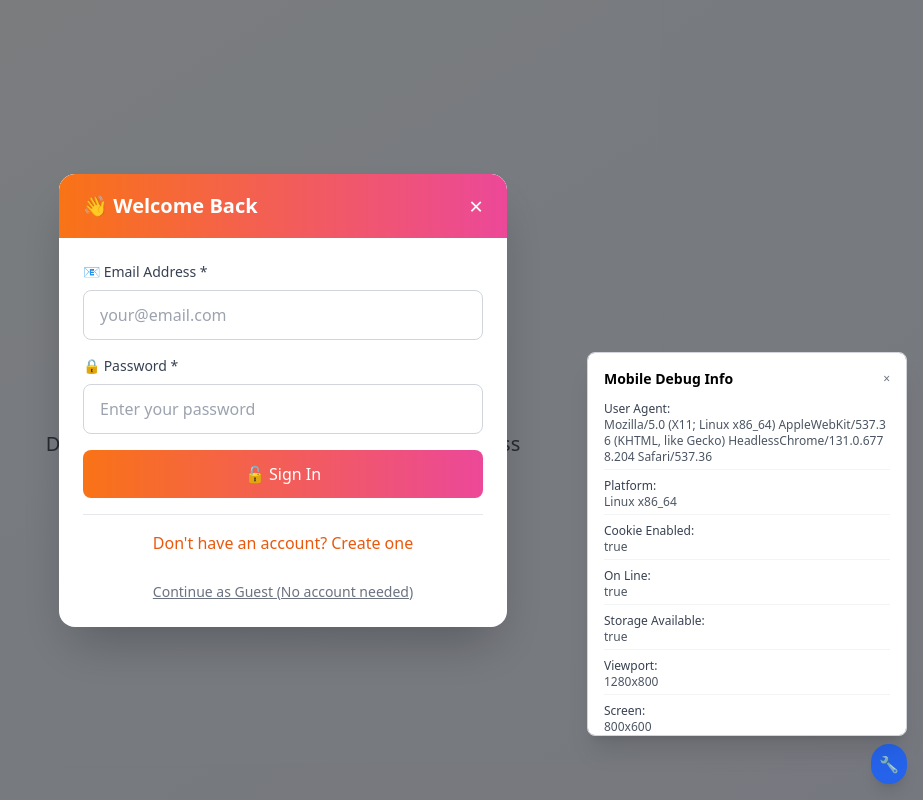
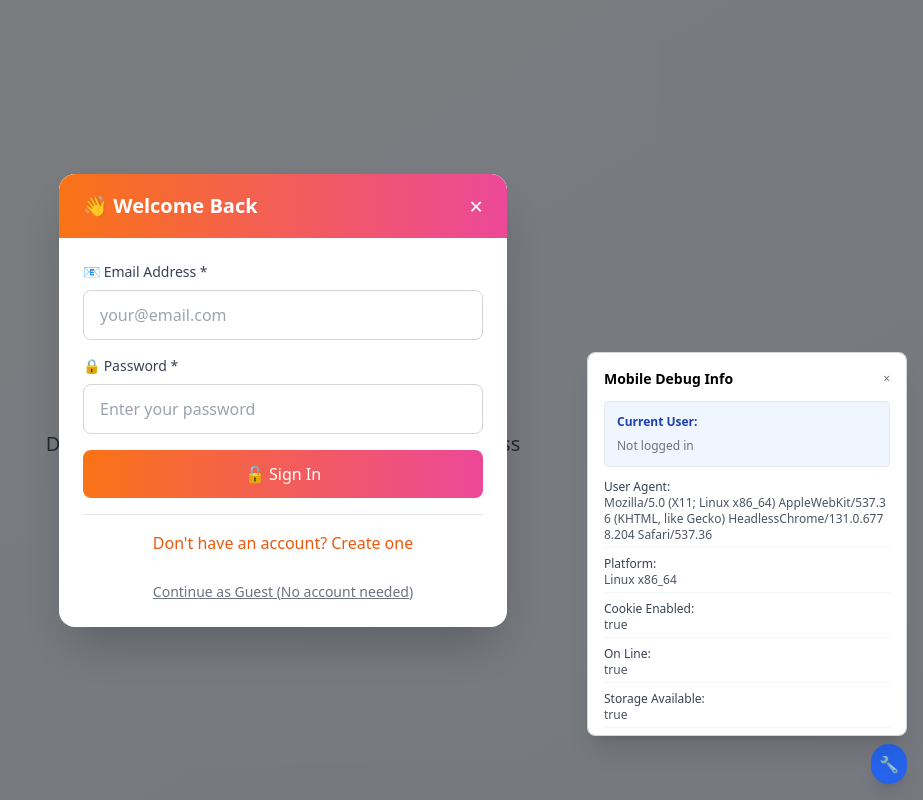
Before and after one commit to JayeshVaghasiya/catering-menu-builder, a React (Vite) app in the folder react-app/: page / in a window 1280 px wide. Both pictures are taken after a click on the button "Debug Info". Shown: the whole page, without its empty margins (357-1280 px from the left). Built offline with nearby package versions, Linux system fonts and the light colour scheme.

Commit message:
login fixes

```diff
--- a/react-app/src/components/MobileDebugger.jsx
+++ b/react-app/src/components/MobileDebugger.jsx
@@ -2,7 +2,7 @@ import React, { useState, useEffect } from 'react'
 import { useAuth } from '../contexts/AuthContext'
 
 export default function MobileDebugger() {
-  const { isStorageAvailable, createTestAccount } = useAuth()
+  const { isStorageAvailable, createTestAccount, cleanupTestAccounts, currentUser } = useAuth()
   const [debugInfo, setDebugInfo] = useState({})
   const [showDebug, setShowDebug] = useState(false)
   const [testResults, setTestResults] = useState('')
@@ -82,6 +82,21 @@ export default function MobileDebugger() {
     }
   }
 
+  const runCleanup = () => {
+    setTestResults('Running cleanup...')
+
+    try {
+      const result = cleanupTestAccounts()
+      if (result.success) {
+        setTestResults(`✅ ${result.message}`)
+      } else {
+        setTestResults(`❌ ${result.message}`)
+      }
+    } catch (error) {
+      setTestResults(`❌ Cleanup failed: ${error.message}`)
+    }
+  }
+
   const clearTestData = () => {
     try {
       const usersData = localStorage.getItem('users')
@@ -122,6 +137,25 @@ export default function MobileDebugger() {
             </button>
           </div>
 
+        <div className="space-y-3">
+          {/* Current User Info */}
+          <div className="bg-blue-50 p-3 rounded border">
+            <h4 className="font-semibold text-blue-800 mb-2">Current User:</h4>
+            {currentUser ? (
+              <div className="text-xs space-y-1">
+                <div><span className="font-medium">Email:</span> {currentUser.email}</div>
+                <div><span className="font-medium">ID:</span> {currentUser.id}</div>
+                <div><span className="font-medium">Business:</span> {currentUser.businessName}</div>
+                <div><span className="font-medium">Owner:</span> {currentUser.ownerName}</div>
+                <div className={`font-medium ${currentUser.id?.startsWith('test-') || currentUser.id?.startsWith('quick-') || currentUser.email === 'test@example.com' ? 'text-red-600' : 'text-green-600'}`}>
+                  {currentUser.id?.startsWith('test-') || currentUser.id?.startsWith('quick-') || currentUser.email === 'test@example.com' ? '⚠️ TEST ACCOUNT' : '✅ REAL ACCOUNT'}
+                </div>
+              </div>
+            ) : (
+              <div className="text-gray-500 text-xs">Not logged in</div>
+            )}
+          </div>
+
           <div className="space-y-2">
             {Object.entries(debugInfo).map(([key, value]) => (
               <div key={key} className="border-b border-gray-100 pb-1">
@@ -136,6 +170,13 @@ export default function MobileDebugger() {
           </div>
 
           <div className="mt-3 pt-3 border-t border-gray-200 space-y-2">
+            <button
+              onClick={runCleanup}
+              className="w-full bg-orange-600 text-white py-2 px-3 rounded text-xs hover:bg-orange-700 transition-colors font-medium"
+            >
+              🧹 Clean Up Test Accounts
+            </button>
+
             <button
               onClick={runLoginTest}
               className="w-full bg-green-600 text-white py-2 px-3 rounded text-xs hover:bg-green-700 transition-colors"
@@ -166,6 +207,7 @@ export default function MobileDebugger() {
               </div>
             )}
           </div>
+          </div>
         </div>
       )}
     </div>
--- a/react-app/src/contexts/AuthContext.jsx
+++ b/react-app/src/contexts/AuthContext.jsx
@@ -564,6 +564,76 @@ export function AuthProvider({ children }) {
     }
   }
 
+  // Clean up test accounts and force fresh login
+  const cleanupTestAccounts = () => {
+    try {
+      console.log('=== CLEANING UP TEST ACCOUNTS ===')
+
+      // Get current user
+      const currentUserData = safeGetItem('currentUser', '{}')
+      let currentUserObj = {}
+      try {
+        currentUserObj = JSON.parse(currentUserData)
+      } catch (e) {
+        console.log('No current user or corrupted data')
+      }
+
+      console.log('Current user before cleanup:', {
+        email: currentUserObj.email,
+        id: currentUserObj.id,
+        businessName: currentUserObj.businessName
+      })
+
+      // Check if current user is a test account
+      const isTestUser = currentUserObj.email === 'test@example.com' ||
+                        currentUserObj.id?.startsWith('test-user-') ||
+                        currentUserObj.id?.startsWith('quick-') ||
+                        currentUserObj.businessName?.includes('Test')
+
+      if (isTestUser) {
+        console.log('Current user is a test account, logging out...')
+        logout()
+      }
+
+      // Clean up test accounts from storage
+      const usersData = safeGetItem('users', '[]')
+      let users = []
+      try {
+        users = JSON.parse(usersData)
+      } catch (e) {
+        console.log('No users data or corrupted')
+        return { success: true, message: 'No users data to clean' }
+      }
+
+      const beforeCount = users.length
+
+      // Remove test accounts
+      const cleanedUsers = users.filter(user => {
+        const isTest = user.email === 'test@example.com' ||
+                      user.id?.startsWith('test-user-') ||
+                      user.id?.startsWith('quick-') ||
+                      user.businessName?.includes('Test')
+        return !isTest
+      })
+
+      const afterCount = cleanedUsers.length
+      const removedCount = beforeCount - afterCount
+
+      safeSetItem('users', JSON.stringify(cleanedUsers))
+
+      console.log(`Cleanup complete: Removed ${removedCount} test accounts`)
+      console.log(`Remaining users: ${afterCount}`)
+
+      return {
+        success: true,
+        message: `Cleaned up ${removedCount} test accounts. ${afterCount} real accounts remain.`
+      }
+    } catch (error) {
+      console.error('Error cleaning up test accounts:', error)
+      return { success: false, message: 'Error during cleanup: ' + error.message }
+    }
+  }
+
   // Quick login that bypasses validation issues
   const quickLogin = async (email, password) => {
     try {
@@ -674,6 +744,7 @@ export function AuthProvider({ children }) {
     deleteMenu,
     validateSession,
     createTestAccount,
+    cleanupTestAccounts,
     isStorageAvailable: isStorageAvailable()
   }
 
```
